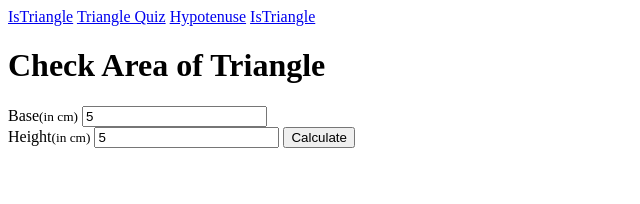
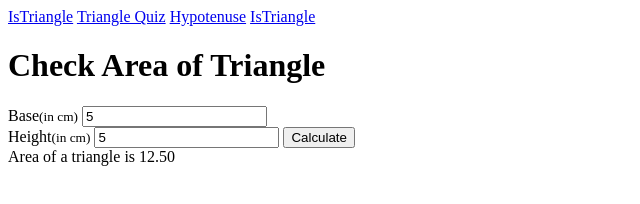
Before and after one commit to yash-purkar/funWithTriangles, a plain HTML site: page area.html in a window 1280 px wide. Both pictures are taken after typing "5", "5" into the empty fields and a click on the button "Calculate". Shown: the whole page, without its empty margins (0-640 px from the left). Drawn offline with Linux system fonts and the light colour scheme.

Commit message:
done area of triangle

```diff
--- a/area.html
+++ b/area.html
@@ -17,12 +17,15 @@
     <h1>Check Area of Triangle</h1>
     <div class="containet">
       <label for="base">Base<small>(in cm)</small></label>
-      <input type="number" />
+      <input type="number" id="base" />
       <br />
       <label for="height">Height<small>(in cm)</small></label>
       <input type="number" id="height" />
 
-      <button class="calculateBtn">Calculate</button>
+      <button id="calculateBtn">Calculate</button>
+
+      <div id="outputBox"></div>
     </div>
+    <script src="area.js"></script>
   </body>
 </html>
--- /dev/null
+++ b/area.js
@@ -0,0 +1,24 @@
+const base = document.querySelector("#base");
+const height = document.querySelector("#height");
+const calculateBtn = document.querySelector("#calculateBtn");
+const outputBox = document.querySelector("#outputBox");
+
+
+function calculateMult(b, h) {
+  let mul = b * h;
+  return mul;
+}
+
+function calculateArea() {
+  if (base.value.length > 0 && height.value.length > 0) {
+    let mul = calculateMult(Number(base.value), Number(height.value));
+    let area = mul / 2;
+    // console.log(area);
+    outputBox.innerText = `Area of a triangle is ${area.toFixed(2)}`
+  }
+  else {
+    outputBox.innerText = "Plzz fill the all fields first."
+  }
+}
+
+calculateBtn.addEventListener("click", calculateArea)
```
